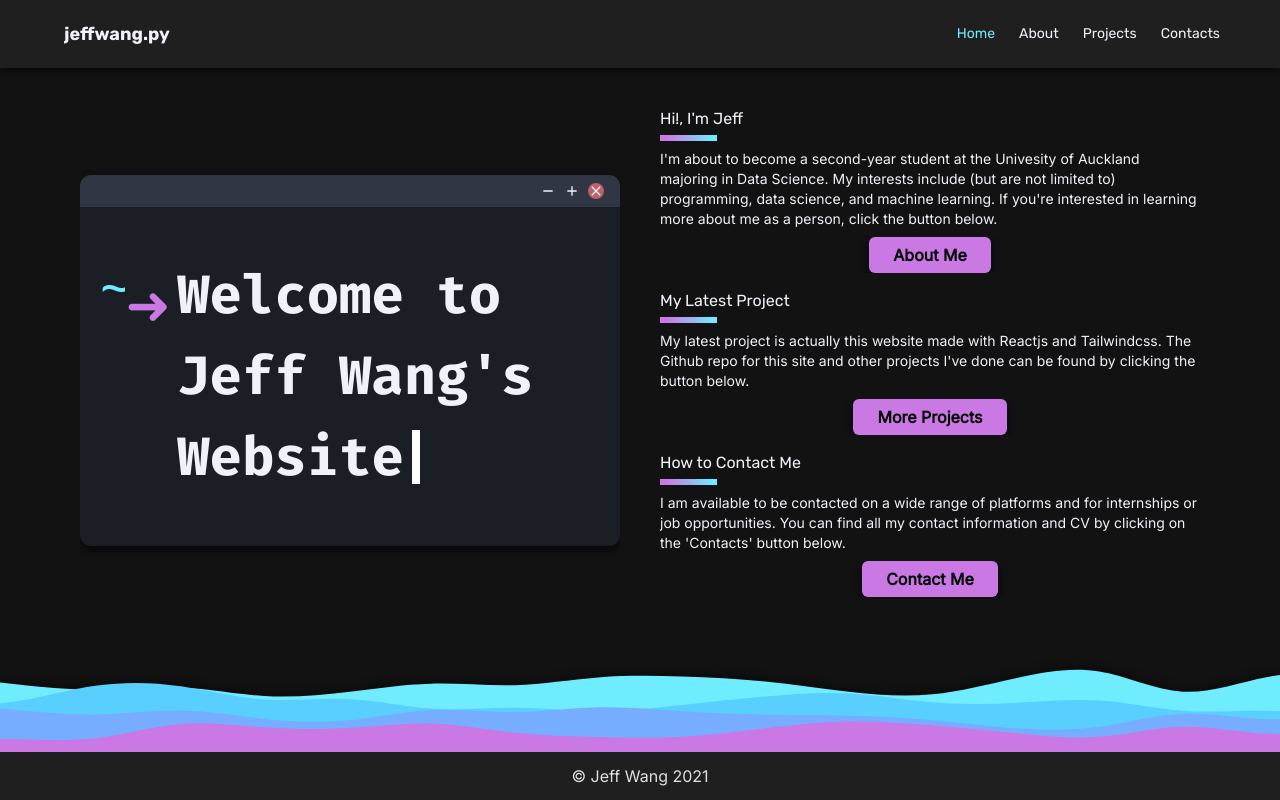
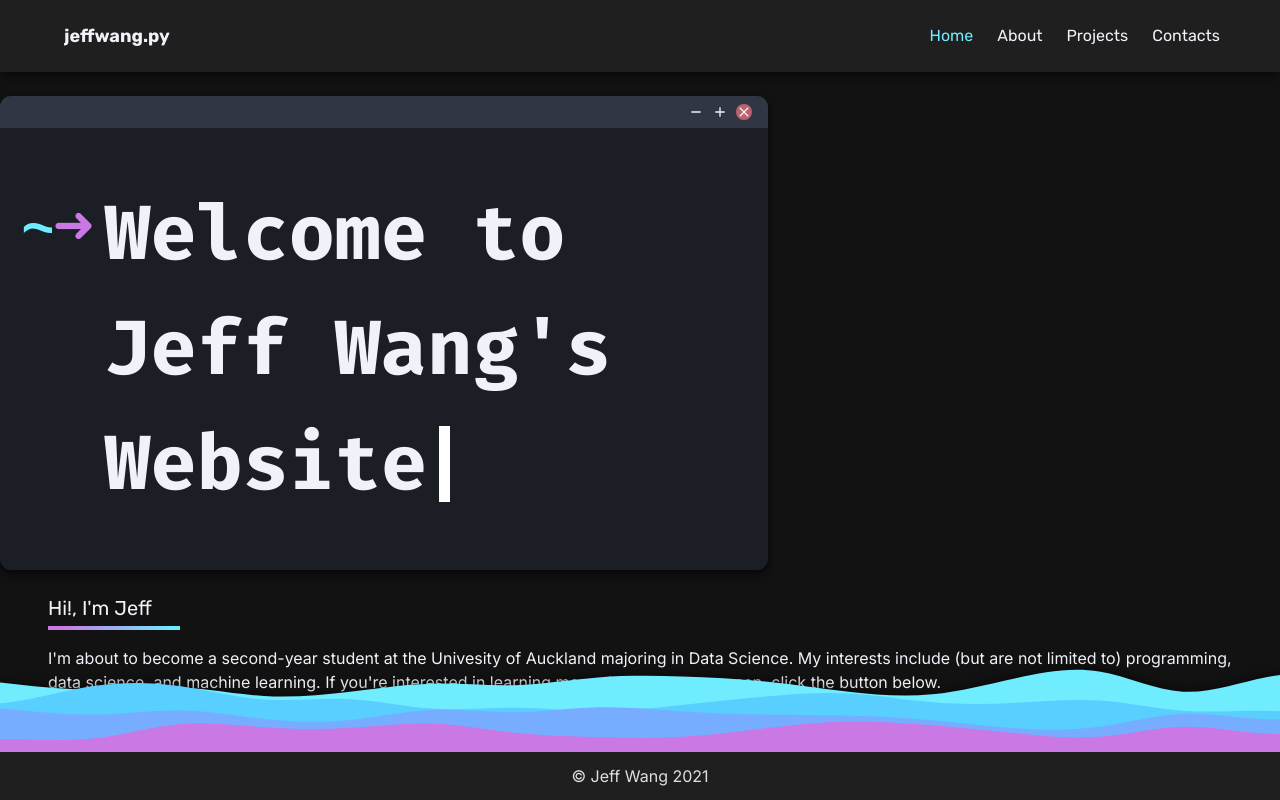
Before and after one commit to Zenoix/Personal-Website, a React (Create React App) app: page / in a window 1280 px wide. Shown: the top 800 px of the page. Built offline with nearby package versions, Linux system fonts and the light colour scheme.

Commit message:
Reset all responsive css

```diff
--- a/src/App.css
+++ b/src/App.css
@@ -181,7 +181,7 @@ LandingCards:last-of-type {
   color: black;
 }
 
-@media screen and (min-width: 1024px) {
+/*@media screen and (min-width: 1024px) {
   .text-xl {
     font-size: 16px;
   }
@@ -206,4 +206,4 @@ LandingCards:last-of-type {
     border-image: linear-gradient(91.05deg, #ca78e3 8.23%, #6febfe 95.66%);
     border-image-slice: 1;
   }
-}
+}*/
--- a/src/components/Button.jsx
+++ b/src/components/Button.jsx
@@ -3,7 +3,7 @@ import PropTypes from "prop-types";
 
 const Button = ({ buttonName, page }) => {
   return (
-    <div className='button px-8 md:px-6 py-2 lg:py-1.5 bg-accent-pink text-center inline-block'>
+    <div className='button px-8 md:px-6 py-2 bg-accent-pink text-center inline-block'>
       <NavLink className='font-semibold' to={`/${page}`}>
         <span className="button-text">{buttonName}</span>
       </NavLink>
--- a/src/components/Home.jsx
+++ b/src/components/Home.jsx
@@ -12,13 +12,13 @@ const Home = () => {
     "I am available to be contacted on a wide range of platforms and for internships or job opportunities. You can find all my contact information and CV by clicking on the 'Contacts' button below.";
 
   return (
-    <div className='home-main-div lg:flex lg:flex-col lg:justify-center lg:h-screen lg:w-screen'>
-      <main className='flex flex-col justify-center lg:grid lg:grid-cols-12 lg:mx-20 lg:items-center lg:gap-x-10 3xl:gap-x-6 3xl:mx-60'>
-        <div className='lg:col-start-1 lg:col-span-6 lg:block 3xl:justify-self-end'>
+    <div className='home-main-div'>
+      <main className='flex flex-col justify-center'>
+        <div className=''>
           <Terminal />
         </div>
 
-        <section className='mx-12 lg:mx-0 lg:my-0 lg:col-start-7 lg:col-span-6 lg:block lg:max-w-screen-md'>
+        <section className='mx-12'>
           <LandingCards
             heading="Hi!, I'm Jeff"
             content={aboutContent}
--- a/src/components/LandingCards.jsx
+++ b/src/components/LandingCards.jsx
@@ -3,10 +3,10 @@ import Button from "./Button";
 
 const LandingCards = ({ heading, content, buttonName, page }) => {
   return (
-    <div className='landing-card flex flex-col mb-8 lg:mb-4'>
-      <h2 className='landing-heading text-xl lg:text-base mb-1'>{heading}</h2>
+    <div className='landing-card flex flex-col mb-8'>
+      <h2 className='landing-heading text-xl mb-1'>{heading}</h2>
       <hr className='sep' />
-      <p className='my-4 lg:my-2 mb-2 leading-6 lg:leading-5'>{content}</p>
+      <p className='my-4 mb-2 leading-6'>{content}</p>
       <div className="md:flex md:justify-center"><Button buttonName={buttonName} page={page} /></div>
     </div>
   );
--- a/src/components/Navbar.jsx
+++ b/src/components/Navbar.jsx
@@ -10,9 +10,9 @@ const Navbar = () => {
   };
 
   return (
-    <nav className='z-50 flex flex-wrap items-center justify-between w-full py-3 lg:py-3 px-0 text-lg lg:absolute 3xl:justify-center'>
-        <div className='px-6 md:px-8 md:ml-8 3xl:mr-96'>
-          <h2 className='font-bold 3xl:mr-60'>jeffwang.py</h2>
+    <nav className='z-50 flex flex-wrap items-center justify-between w-full py-3 px-0 text-lg'>
+        <div className='px-6 md:px-8 md:ml-8'>
+          <h2 className='font-bold'>jeffwang.py</h2>
         </div>
         <div
           className='h-6 w-6 cursor-pointer overflow-hidden md:hidden block mx-6'
@@ -23,7 +23,7 @@ const Navbar = () => {
         <div
           className={`${
             isHamburgerActive ? "hidden" : ""
-          }  w-full md:flex md:items-center md:w-auto 3xl:ml-96`}
+          }  w-full md:flex md:items-center md:w-auto`}
         >
           <ul
             className='
@@ -35,7 +35,7 @@ const Navbar = () => {
           >
             <li>
               <NavLink
-                className='px-6 bg-background-tertiary md:p-3 py-2 block font-normal hover:text-accent-pink md:bg-background-secondary lg:text-sm 3xl:ml-54'
+                className='px-6 bg-background-tertiary md:p-3 py-2 block font-normal hover:text-accent-pink md:bg-background-secondary'
                 activeClassName='active'
                 to='/'
               >
@@ -44,7 +44,7 @@ const Navbar = () => {
             </li>
             <li>
               <NavLink
-                className='px-6 bg-background-tertiary md:p-3 py-2 block font-normal hover:text-accent-pink md:bg-background-secondary lg:text-sm'
+                className='px-6 bg-background-tertiary md:p-3 py-2 block font-normal hover:text-accent-pink md:bg-background-secondary'
                 activeClassName='active'
                 to='/about'
               >
@@ -53,7 +53,7 @@ const Navbar = () => {
             </li>
             <li>
               <NavLink
-                className='px-6 bg-background-tertiary md:p-3 py-2 block font-normal hover:text-accent-pink md:bg-background-secondary lg:text-sm'
+                className='px-6 bg-background-tertiary md:p-3 py-2 block font-normal hover:text-accent-pink md:bg-background-secondary'
                 activeClassName='active'
                 to='/projects'
               >
@@ -62,7 +62,7 @@ const Navbar = () => {
             </li>
             <li>
               <NavLink
-                className='px-6 bg-background-tertiary md:p-3 py-2 block md:mr-12 font-normal hover:text-accent-pink md:bg-background-secondary lg:text-sm'
+                className='px-6 bg-background-tertiary md:p-3 py-2 block md:mr-12 font-normal hover:text-accent-pink md:bg-background-secondary'
                 activeClassName='active'
                 to='/contacts'
               >
--- a/src/components/Terminal.jsx
+++ b/src/components/Terminal.jsx
@@ -12,7 +12,7 @@ const Terminal = () => {
       </div>
       <div className='terminal px-2 py-8 lg:py-12 flex justify-center font-bold lg:px-5'>
         <span className='path font-normal pr-2 md:pr-3 -mt-1 md:-mt-2'>~</span>
-        <span className='prompt font-normal mt-2 px-3 pl-0 md:pr-5 lg:pr-8'>➜</span>{" "}
+        <span className='prompt font-normal mt-2 px-3 pl-0 md:pr-5 lg:pr-8'>➜</span>
         <span className='term-text'>
             Welcome to Jeff Wang's Website
         </span>
```
